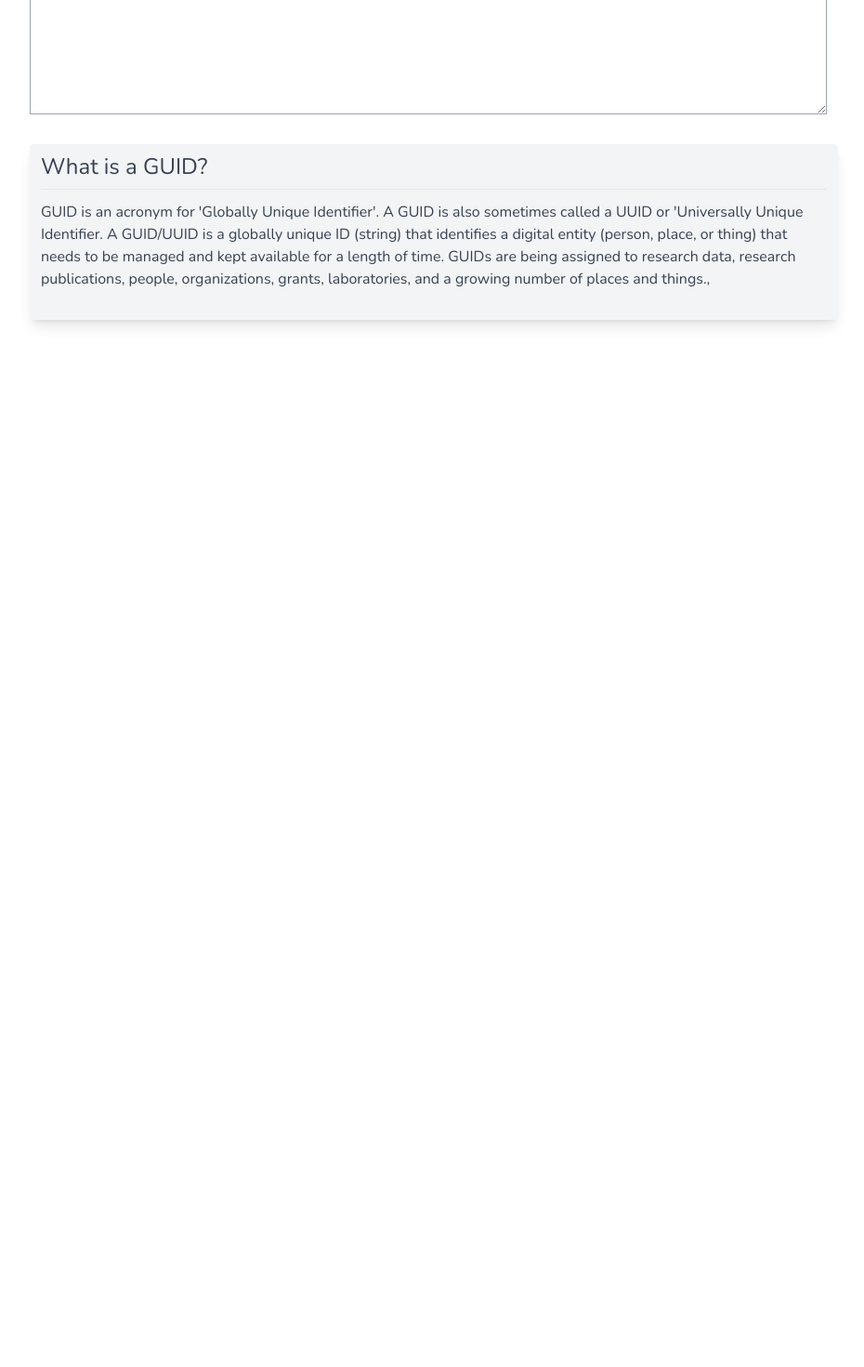
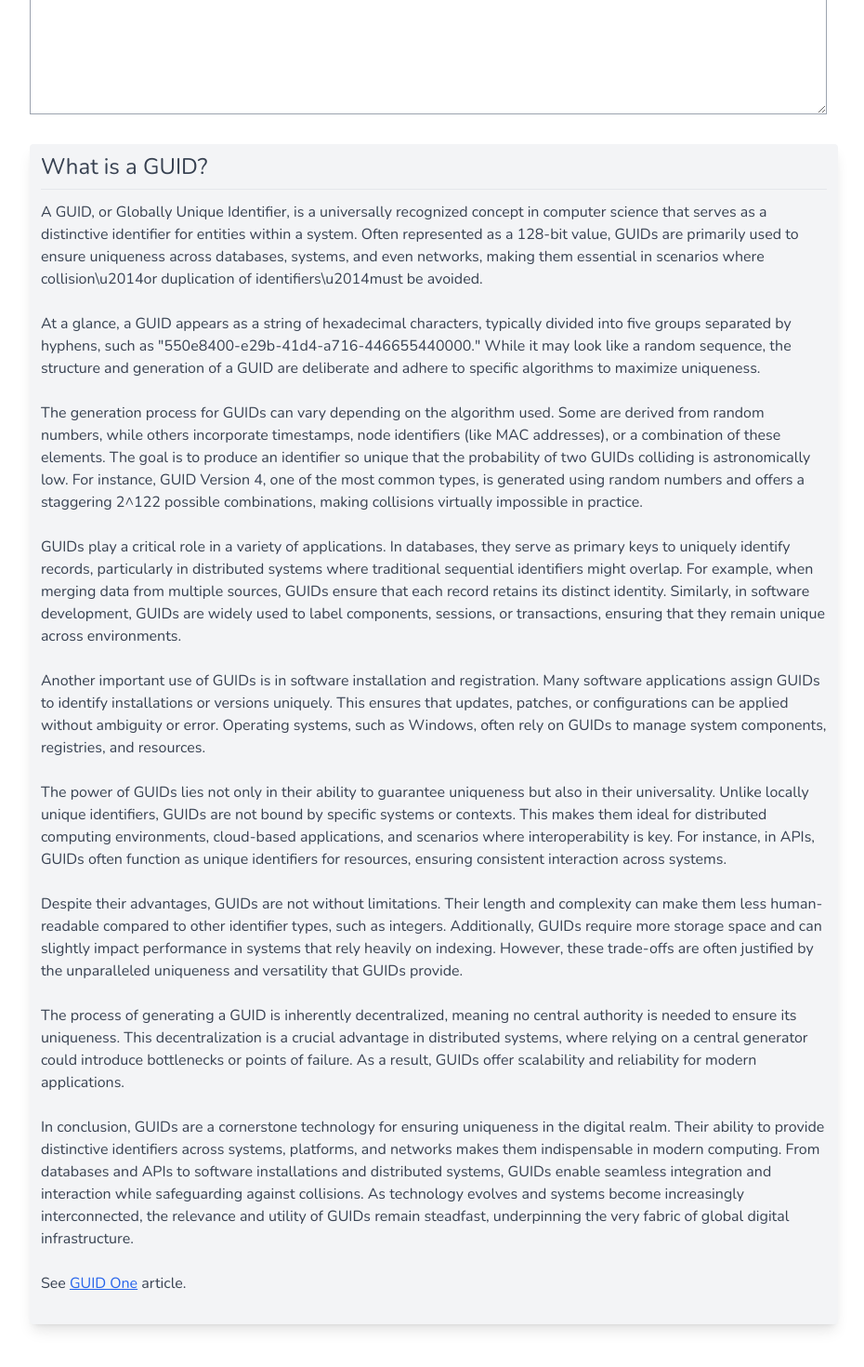
Before and after one commit to gabeFrancisco/hashbox, a Next.js app: page /guids in a window 1280 px wide. Shown: the part 458-1928 px from the top of the page at 93% size, without its empty margins (173-1103 px from the left). Before the commit the page ends 862 px from the top, so only its background shows below. Built offline with nearby package versions, Linux system fonts and the light colour scheme.

Commit message:
updated GUID article

```diff
--- a/src/data/articles/guid.tsx
+++ b/src/data/articles/guid.tsx
@@ -1,13 +1,105 @@
 function GUIDArticle() {
   return (
     <div>
-      GUID is an acronym for 'Globally Unique Identifier'. A GUID is also
-      sometimes called a UUID or 'Universally Unique Identifier. A GUID/UUID is
-      a globally unique ID (string) that identifies a digital entity (person,
-      place, or thing) that needs to be managed and kept available for a length
-      of time. GUIDs are being assigned to research data, research publications,
-      people, organizations, grants, laboratories, and a growing number of
-      places and things.,
+      <p>
+        A GUID, or Globally Unique Identifier, is a universally recognized
+        concept in computer science that serves as a distinctive identifier for
+        entities within a system. Often represented as a 128-bit value, GUIDs
+        are primarily used to ensure uniqueness across databases, systems, and
+        even networks, making them essential in scenarios where
+        collision\u2014or duplication of identifiers\u2014must be avoided.
+      </p>
+      <br/>
+
+      <p>
+        At a glance, a GUID appears as a string of hexadecimal characters,
+        typically divided into five groups separated by hyphens, such as
+        "550e8400-e29b-41d4-a716-446655440000." While it may look like a random
+        sequence, the structure and generation of a GUID are deliberate and
+        adhere to specific algorithms to maximize uniqueness.
+      </p>
+      <br/>
+
+      <p>
+        The generation process for GUIDs can vary depending on the algorithm
+        used. Some are derived from random numbers, while others incorporate
+        timestamps, node identifiers (like MAC addresses), or a combination of
+        these elements. The goal is to produce an identifier so unique that the
+        probability of two GUIDs colliding is astronomically low. For instance,
+        GUID Version 4, one of the most common types, is generated using random
+        numbers and offers a staggering 2^122 possible combinations, making
+        collisions virtually impossible in practice.
+      </p>
+      <br/>
+
+      <p>
+        GUIDs play a critical role in a variety of applications. In databases,
+        they serve as primary keys to uniquely identify records, particularly in
+        distributed systems where traditional sequential identifiers might
+        overlap. For example, when merging data from multiple sources, GUIDs
+        ensure that each record retains its distinct identity. Similarly, in
+        software development, GUIDs are widely used to label components,
+        sessions, or transactions, ensuring that they remain unique across
+        environments.
+      </p>
+      <br/>
+
+      <p>
+        Another important use of GUIDs is in software installation and
+        registration. Many software applications assign GUIDs to identify
+        installations or versions uniquely. This ensures that updates, patches,
+        or configurations can be applied without ambiguity or error. Operating
+        systems, such as Windows, often rely on GUIDs to manage system
+        components, registries, and resources.
+      </p>
+      <br/>
+
+      <p>
+        The power of GUIDs lies not only in their ability to guarantee
+        uniqueness but also in their universality. Unlike locally unique
+        identifiers, GUIDs are not bound by specific systems or contexts. This
+        makes them ideal for distributed computing environments, cloud-based
+        applications, and scenarios where interoperability is key. For instance,
+        in APIs, GUIDs often function as unique identifiers for resources,
+        ensuring consistent interaction across systems.
+      </p>
+      <br/>
+
+      <p>
+        Despite their advantages, GUIDs are not without limitations. Their
+        length and complexity can make them less human-readable compared to
+        other identifier types, such as integers. Additionally, GUIDs require
+        more storage space and can slightly impact performance in systems that
+        rely heavily on indexing. However, these trade-offs are often justified
+        by the unparalleled uniqueness and versatility that GUIDs provide.
+      </p>
+      <br/>
+
+      <p>
+        The process of generating a GUID is inherently decentralized, meaning no
+        central authority is needed to ensure its uniqueness. This
+        decentralization is a crucial advantage in distributed systems, where
+        relying on a central generator could introduce bottlenecks or points of
+        failure. As a result, GUIDs offer scalability and reliability for modern
+        applications.
+      </p>
+      <br/>
+
+      <p>
+        In conclusion, GUIDs are a cornerstone technology for ensuring
+        uniqueness in the digital realm. Their ability to provide distinctive
+        identifiers across systems, platforms, and networks makes them
+        indispensable in modern computing. From databases and APIs to software
+        installations and distributed systems, GUIDs enable seamless integration
+        and interaction while safeguarding against collisions. As technology
+        evolves and systems become increasingly interconnected, the relevance
+        and utility of GUIDs remain steadfast, underpinning the very fabric of
+        global digital infrastructure.
+      </p>
+      <br/>
+      <p>
+        See <a href="https://guid.one/guid">GUID One</a> article.
+      </p>
     </div>
   );
 }
```
